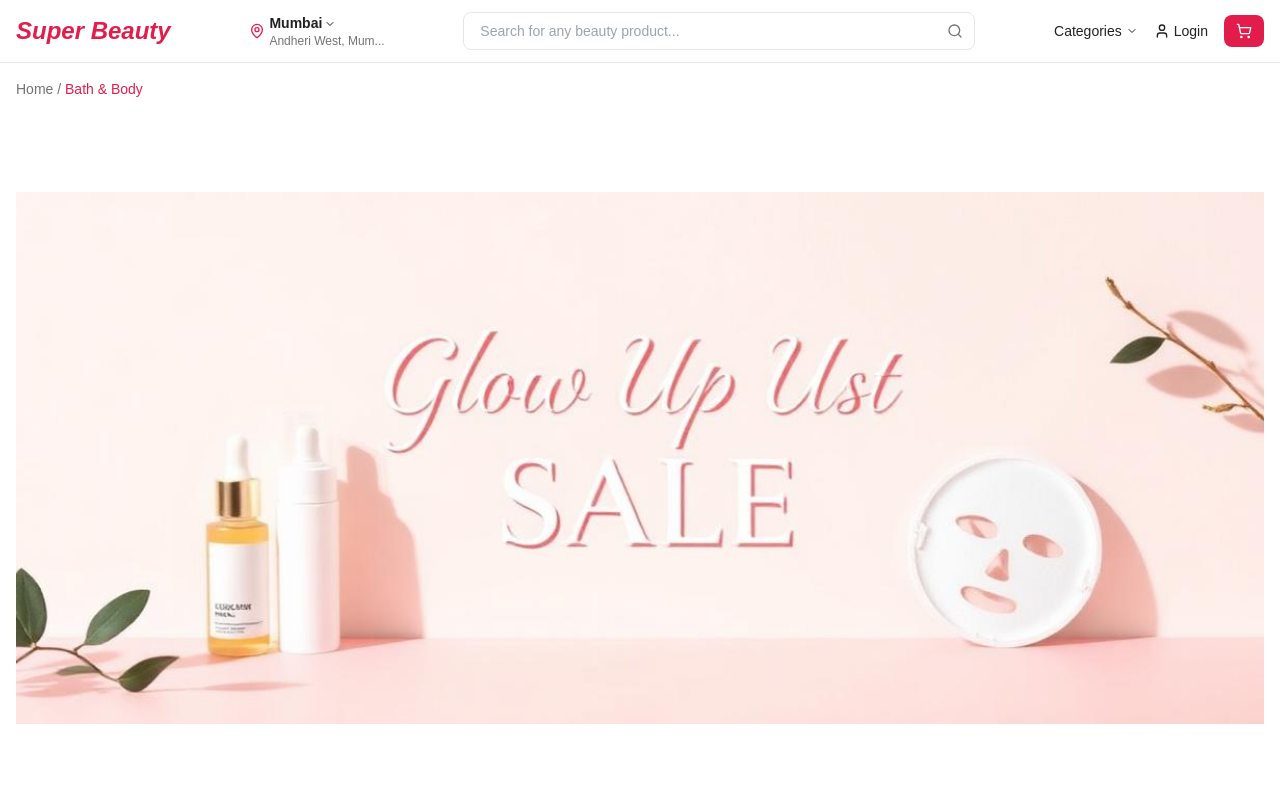
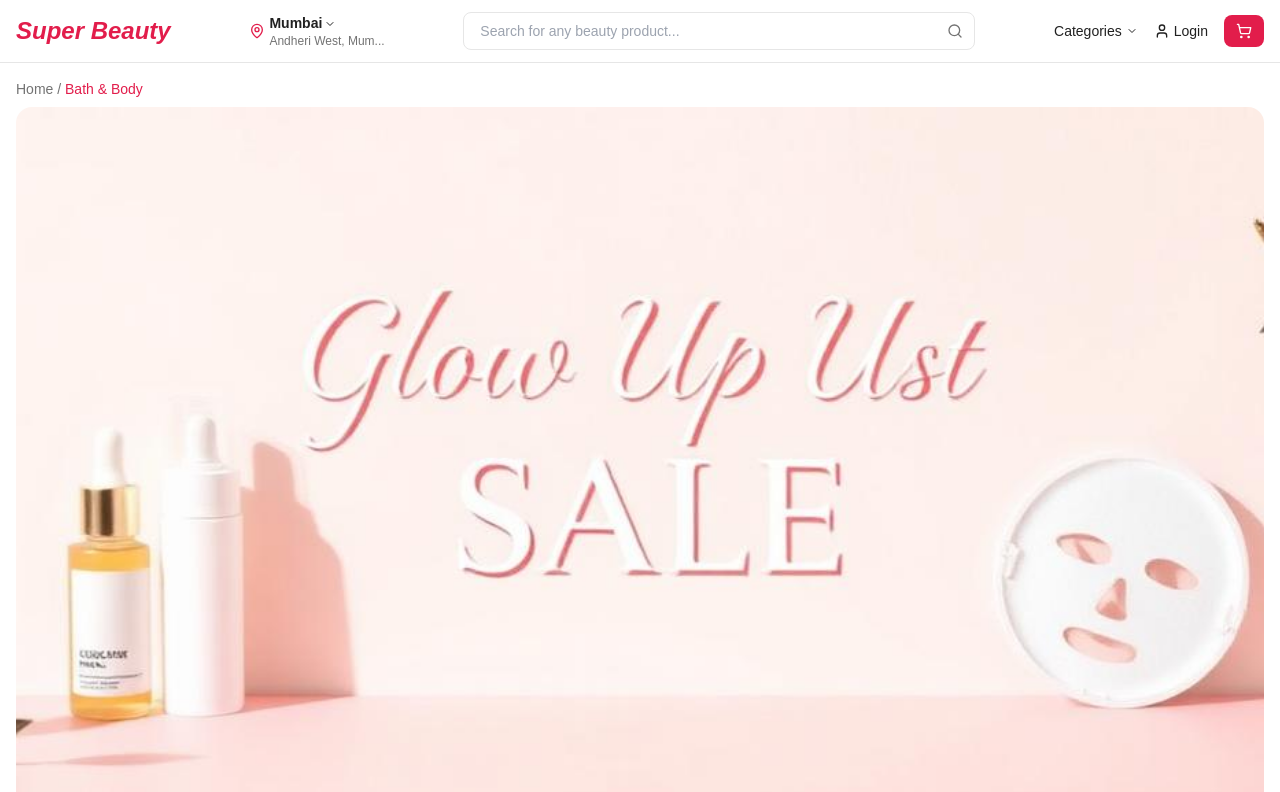
Before and after one commit to ajay-turningpoint-vapi/ecommerce-test-tp, a React (Vite) app: page /category/bath-body in a window 1280 px wide. Shown: the top 792 px of the page. Built offline with nearby package versions, Linux system fonts and the light colour scheme; the HTML template or start-up script is replaced by a standard one.

Commit message:
Regenerated banner images
Co-authored-by: ajay-turningpoint-vapi <158992190+ajay-turningpoint-vapi@users.noreply.github.com>

```diff
--- a/src/components/banners/BannerSlider.tsx
+++ b/src/components/banners/BannerSlider.tsx
@@ -22,7 +22,7 @@ const BannerSlider = ({ banners, autoPlay = true, interval = 3500, className = '
       <div className="flex transition-transform duration-500 ease-out" style={{ transform: `translateX(-${current * 100}%)` }}>
         {banners.map((b, i) => (
           <div key={i} className="w-full shrink-0 aspect-[16/9]">
-            <img src={b.image} alt={b.alt} className="w-full h-full object-contain" loading={i === 0 ? 'eager' : 'lazy'} />
+            <img src={b.image} alt={b.alt} className="w-full h-full object-cover" loading={i === 0 ? 'eager' : 'lazy'} />
           </div>
         ))}
       </div>
```
